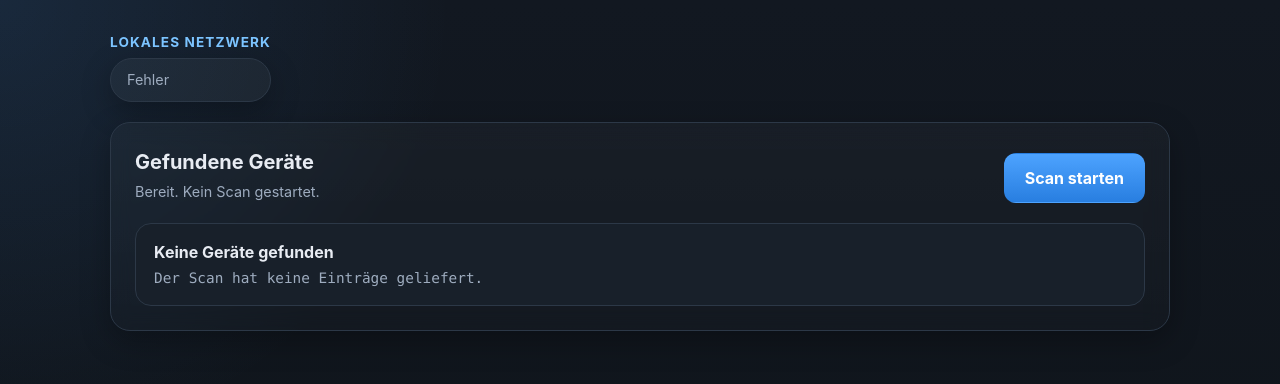
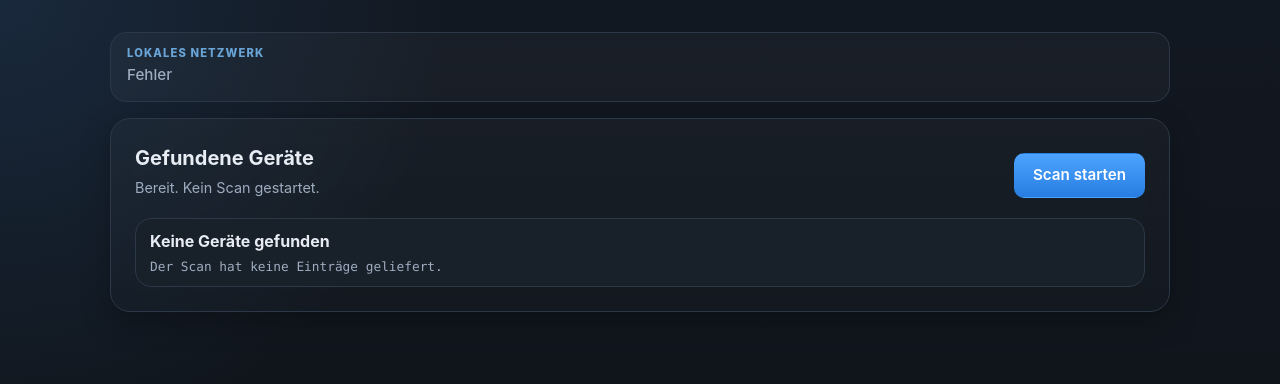
Before and after one commit to Nhuts/netscan, a website built with Vite: page index.html in a window 1280 px wide. Built offline with nearby package versions, Linux system fonts and the light colour scheme.

Commit message:
Update styles.css

```diff
--- a/src/styles.css
+++ b/src/styles.css
@@ -69,28 +69,38 @@ input {
   display: flex;
   justify-content: space-between;
   align-items: center;
-  gap: 16px;
-  margin-bottom: 20px;
+  gap: 12px;
+  margin-bottom: 16px;
+  background: rgba(255, 255, 255, 0.03); /* Leichter Hintergrund zur Gruppierung */
+  padding: 12px 16px;
+  border-radius: 16px;
+  border: 1px solid var(--border);
+}
+
+.topbar > div:first-child {
+  display: flex;
+  flex-direction: column;
 }
 
 .eyebrow {
-  margin: 0 0 6px;
+  margin: 0;
   color: var(--accent-2);
-  font-size: 0.85rem;
-  font-weight: 700;
-  letter-spacing: 0.08em;
+  font-size: 0.7rem; /* Kleiner & feiner */
+  font-weight: 800;
+  letter-spacing: 0.1em;
   text-transform: uppercase;
+  opacity: 0.8;
 }
 
+
 .network-pill {
-  white-space: nowrap;
-  padding: 10px 16px;
-  border: 1px solid var(--border);
-  border-radius: 999px;
-  background: rgba(255, 255, 255, 0.04);
+  padding: 2px 0; /* Schlanker */
+  border: none; /* Rand entfernt, da Topbar jetzt Rand hat */
+  background: transparent;
   color: var(--muted);
-  box-shadow: var(--shadow);
-  font-size: 0.9rem;
+  font-size: 0.95rem;
+  font-weight: 500;
+  box-shadow: none;
 }
 
 /* PANEL & LISTEN */
@@ -151,9 +161,10 @@ input {
 /* BUTTONS */
 .scan-button {
   border: 1px solid transparent;
-  border-radius: 12px;
-  padding: 12px 20px;
-  font-weight: 700;
+  border-radius: 10px;
+  padding: 10px 18px;
+  font-size: 0.95rem;
+  font-weight: 600;
   color: white;
   background: linear-gradient(180deg, var(--accent), #287ee0);
   cursor: pointer;
@@ -208,11 +219,12 @@ input {
 }
 
 .device-card {
-  display: grid;
+  display: flex;
+  justify-content: space-between;
   grid-template-columns: minmax(0, 1fr) auto;
   align-items: center;
-  gap: 16px;
-  padding: 16px 18px;
+  gap: 12px;
+  padding: 10px 14px;
   border: 1px solid var(--border);
   border-radius: 16px;
   background: var(--panel);
@@ -224,6 +236,11 @@ input {
   border-color: var(--accent);
 }
 
+.device-main {
+  min-width: 0; /* WICHTIG: Erlaubt das Kürzen von Text innerhalb von Flex-Containern */
+  flex: 1;
+}
+
 .device-main h3 {
   margin: 0 0 4px;
   font-size: 1rem;
@@ -233,7 +250,7 @@ input {
   margin: 0;
   color: var(--muted);
   font-family: "Cascadia Code", "Consolas", monospace;
-  font-size: 0.9rem;
+  font-size: 0.8rem;
 }
 
 /* STATUS LABELS */
@@ -241,10 +258,10 @@ input {
   display: inline-flex;
   align-items: center;
   justify-content: center;
-  min-width: 72px;
-  padding: 6px 10px;
+  min-width: 64px;
+  padding: 4px 8px;
   border-radius: 999px;
-  font-size: 0.75rem;
+  font-size: 0.7rem;
   font-weight: 700;
   text-transform: uppercase;
   letter-spacing: 0.04em;
```
